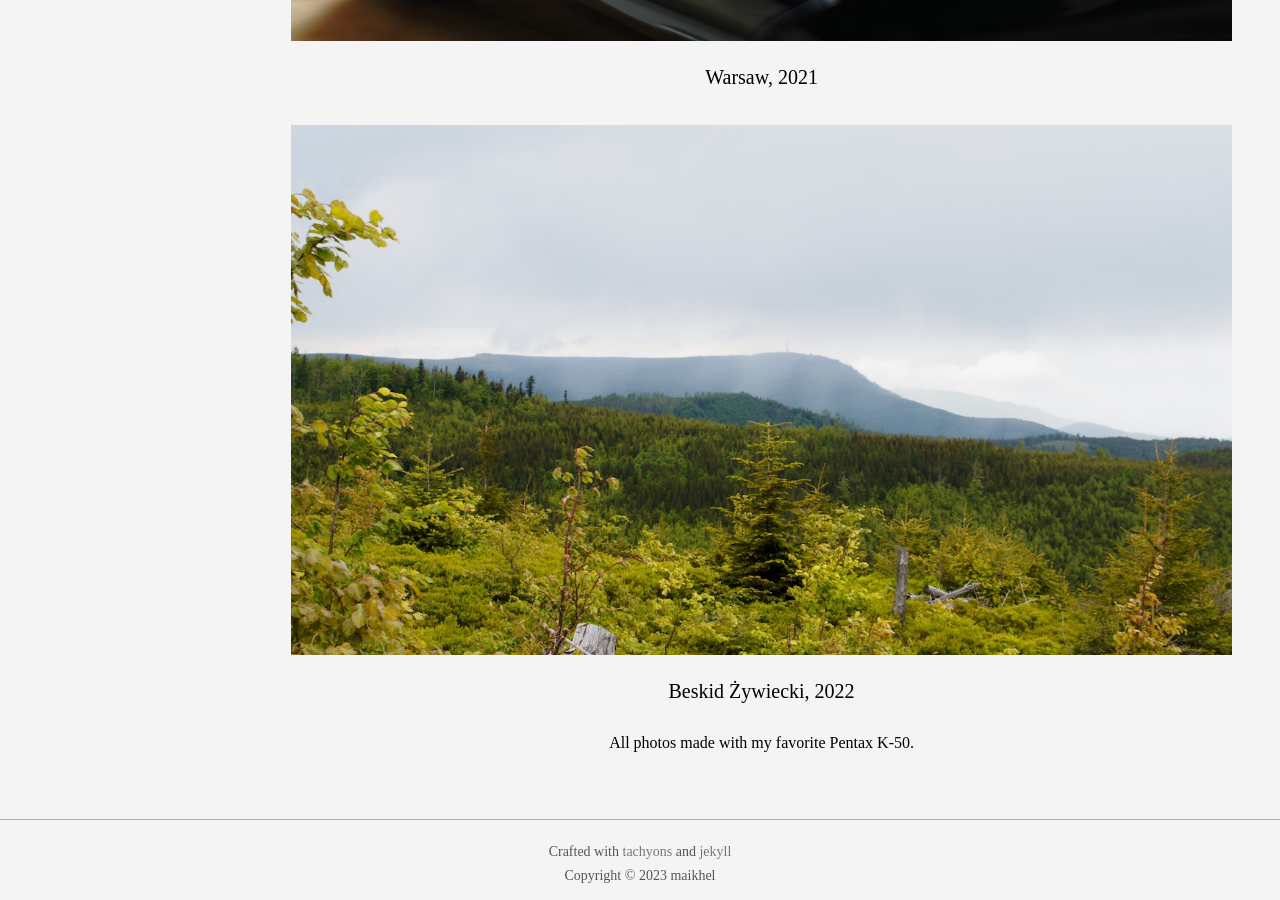
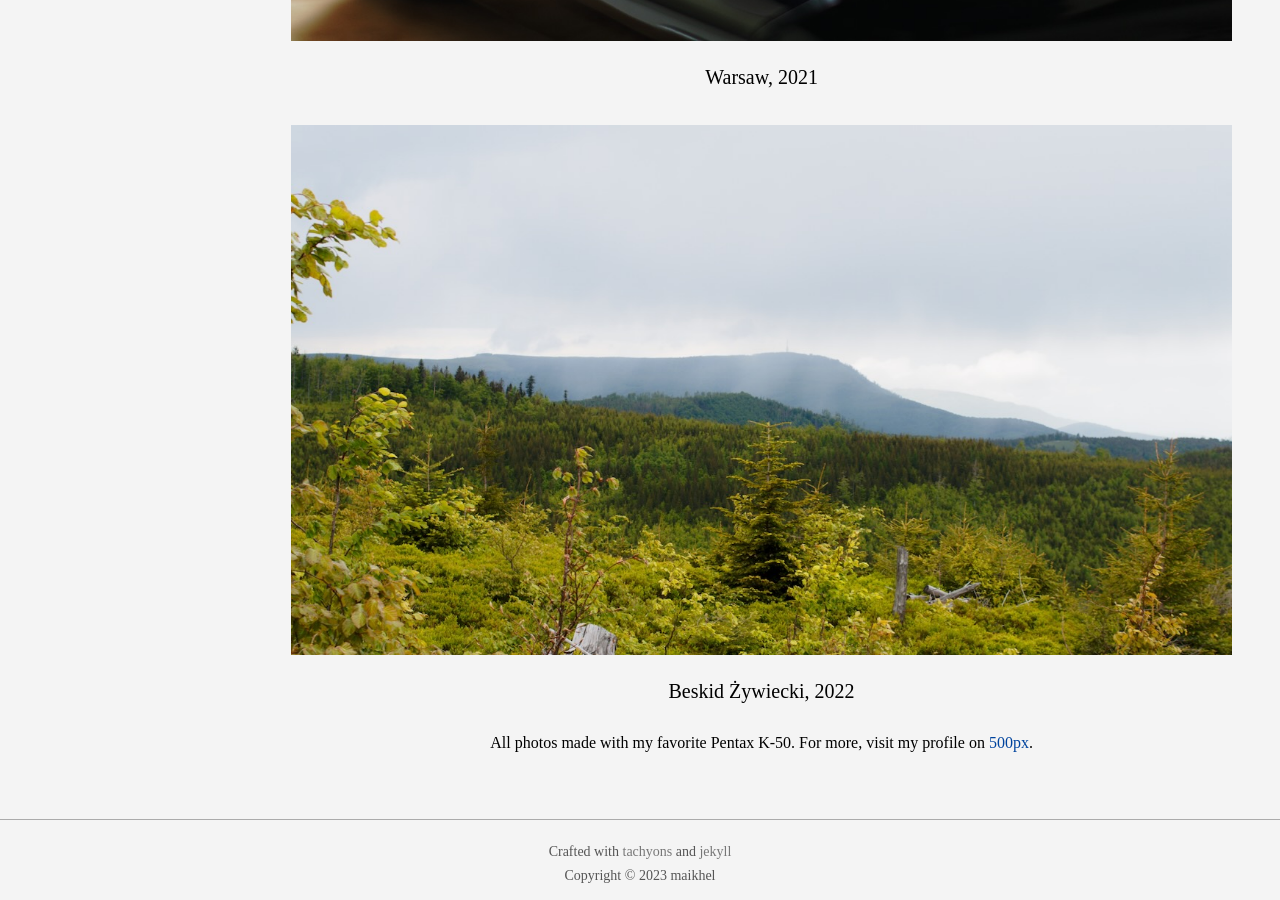
Before and after one commit to maikhel/maikhel.github.io, a Jekyll site: the page built from gallery.html, in a window 1280 px wide and 900 px high, scrolled down 6772 px. Built offline with Jekyll 4.4.1, drawn with Linux system fonts in a browser that asks for light colours.

Commit message:
Add link to my profile on 500px.com

```diff
--- a/gallery.html
+++ b/gallery.html
@@ -19,5 +19,6 @@ title: Gallery
 </div>
 
 <p class="f5 lh-copy tc">
-All photos made with my favorite Pentax K-50.
+All photos made with my favorite Pentax K-50. For more, visit my profile on
+  <a href="https://500px.com/p/mlecicki?view=photos" class="link dark-blue dark--gold dim" target="_blank" title="500px"> 500px</a>.
 </p>
```
